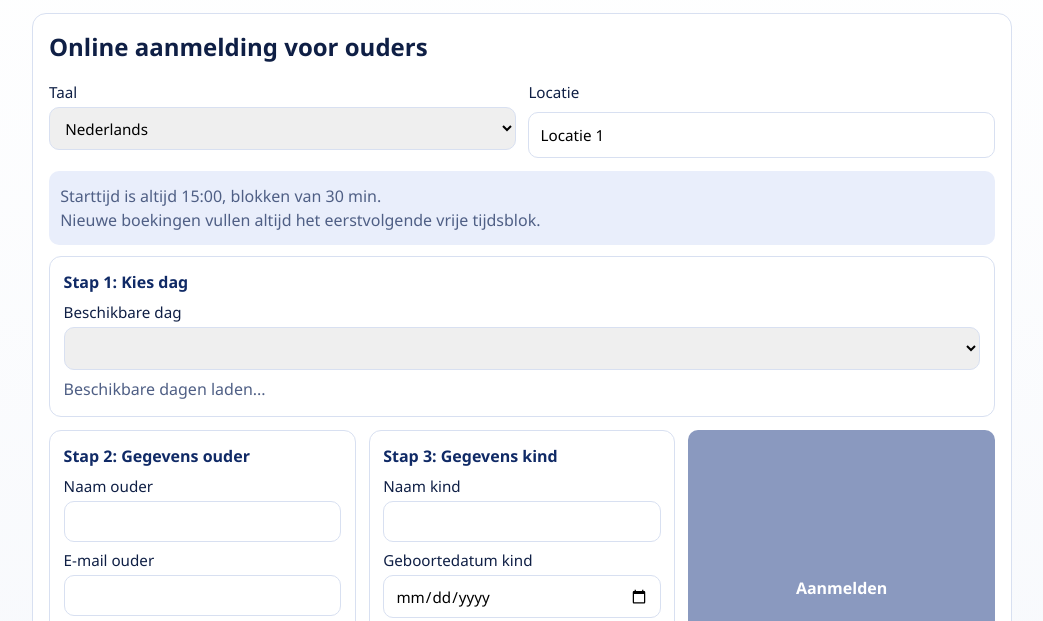
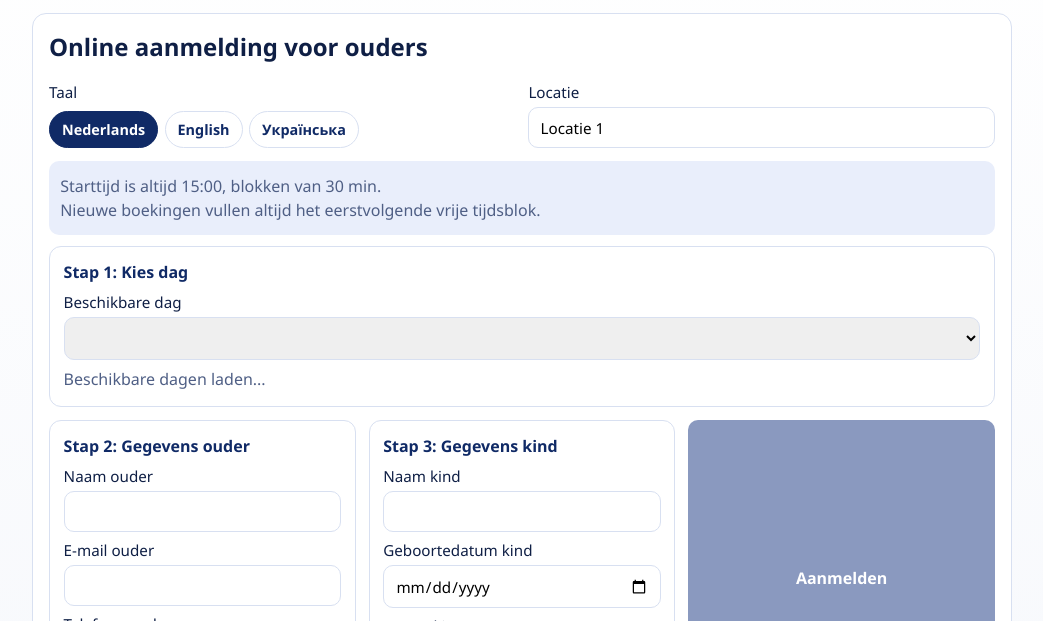
Before and after one commit to lapido801-prog/-mondzorg-planning-mvp, a website with bundled scripts: page public/index.html in a window 1280 px wide. Shown: the part 122-743 px from the top of the page, without its empty margins (118-1161 px from the left). Built offline with nearby package versions, Linux system fonts and the light colour scheme; files whose address does not match are found by name.

Commit message:
Replace language dropdowns with NL/EN/UA button toggles

```diff
--- a/public/index.html
+++ b/public/index.html
@@ -22,14 +22,14 @@
         <h2 data-i18n="parentTitle">Online aanmelding voor ouders</h2>
 
         <div class="inline-grid">
-          <label>
-            <span data-i18n="language">Taal</span>
-            <select id="lang">
-              <option value="nl">Nederlands</option>
-              <option value="en">English</option>
-              <option value="uk">Українська</option>
-            </select>
-          </label>
+          <div class="field-block">
+            <span class="field-title" data-i18n="language">Taal</span>
+            <div class="lang-switch" id="langSwitch" role="group" aria-label="Taal">
+              <button type="button" class="lang-btn" data-lang="nl">Nederlands</button>
+              <button type="button" class="lang-btn" data-lang="en">English</button>
+              <button type="button" class="lang-btn" data-lang="uk">Українська</button>
+            </div>
+          </div>
           <label>
             <span data-i18n="location">Locatie</span>
             <input id="locationFilter" value="Locatie 1" />
--- a/public/parent.js
+++ b/public/parent.js
@@ -1,7 +1,10 @@
 import { t } from "./i18n.js";
 
+const SUPPORTED_LANGS = ["nl", "en", "uk"];
+
 const dom = {
-  lang: document.getElementById("lang"),
+  langSwitch: document.getElementById("langSwitch"),
+  langButtons: Array.from(document.querySelectorAll(".lang-btn[data-lang]")),
   locationFilter: document.getElementById("locationFilter"),
   serviceDate: document.getElementById("serviceDate"),
   dayHint: document.getElementById("dayHint"),
@@ -16,8 +19,12 @@ const dom = {
   notes: document.getElementById("notes")
 };
 
+let currentLang = SUPPORTED_LANGS.includes(window.localStorage.getItem("lang"))
+  ? window.localStorage.getItem("lang")
+  : "nl";
+
 function getLang() {
-  return dom.lang.value || "nl";
+  return currentLang;
 }
 
 function setStatus(message, isError = false) {
@@ -27,6 +34,19 @@ function setStatus(message, isError = false) {
 
 function setDayHint(message) {
   dom.dayHint.textContent = message;
+}
+
+function setLang(lang) {
+  if (!SUPPORTED_LANGS.includes(lang)) {
+    return;
+  }
+  currentLang = lang;
+  window.localStorage.setItem("lang", lang);
+  dom.langButtons.forEach((button) => {
+    const isActive = button.dataset.lang === lang;
+    button.classList.toggle("active", isActive);
+    button.setAttribute("aria-pressed", isActive ? "true" : "false");
+  });
 }
 
 function applyTranslations() {
@@ -102,8 +122,9 @@ async function submitBooking(event) {
     `${t(getLang(), "bookingRef")}: ${booking.bookingRef} | ` +
     `${t(getLang(), "appointmentTime")}: ${booking.serviceDate} ${booking.startTime}-${booking.endTime}`;
   setStatus(message);
+  const chosenLang = getLang();
   dom.bookingForm.reset();
-  dom.lang.value = payload.language;
+  setLang(chosenLang);
   dom.locationFilter.value = payload.location;
   await loadDays();
 }
@@ -116,7 +137,16 @@ dom.bookingForm.addEventListener("submit", async (event) => {
   }
 });
 
-dom.lang.addEventListener("change", () => {
+dom.langSwitch.addEventListener("click", (event) => {
+  const target = event.target;
+  if (!(target instanceof HTMLButtonElement)) {
+    return;
+  }
+  const nextLang = target.dataset.lang;
+  if (!nextLang || nextLang === getLang()) {
+    return;
+  }
+  setLang(nextLang);
   applyTranslations();
   loadDays().catch((error) => setStatus(String(error.message || error), true));
 });
@@ -129,5 +159,6 @@ dom.locationFilter.addEventListener("input", () => {
   }, 350);
 });
 
+setLang(currentLang);
 applyTranslations();
 loadDays().catch((error) => setStatus(String(error.message || error), true));
--- a/public/styles.css
+++ b/public/styles.css
@@ -70,6 +70,42 @@ body {
 
 .panel h2 {
   margin-top: 0;
+}
+
+.field-block {
+  display: grid;
+  gap: 0.35rem;
+}
+
+.field-title {
+  font-size: 0.95rem;
+}
+
+.lang-switch {
+  display: inline-flex;
+  gap: 0.4rem;
+  flex-wrap: wrap;
+}
+
+.lang-btn {
+  background: #ffffff;
+  color: var(--primary);
+  border: 1px solid var(--border);
+  border-radius: 999px;
+  padding: 0.42rem 0.75rem;
+  font-size: 0.9rem;
+  font-weight: 700;
+}
+
+.lang-btn:hover {
+  background: var(--primary-soft);
+  color: var(--primary-strong);
+}
+
+.lang-btn.active {
+  background: var(--primary);
+  color: #ffffff;
+  border-color: var(--primary);
 }
 
 .inline-grid {
```
Also changed, not shown: public/admin.html (+8 -8 lines), public/admin.js (+33 -3 lines).
